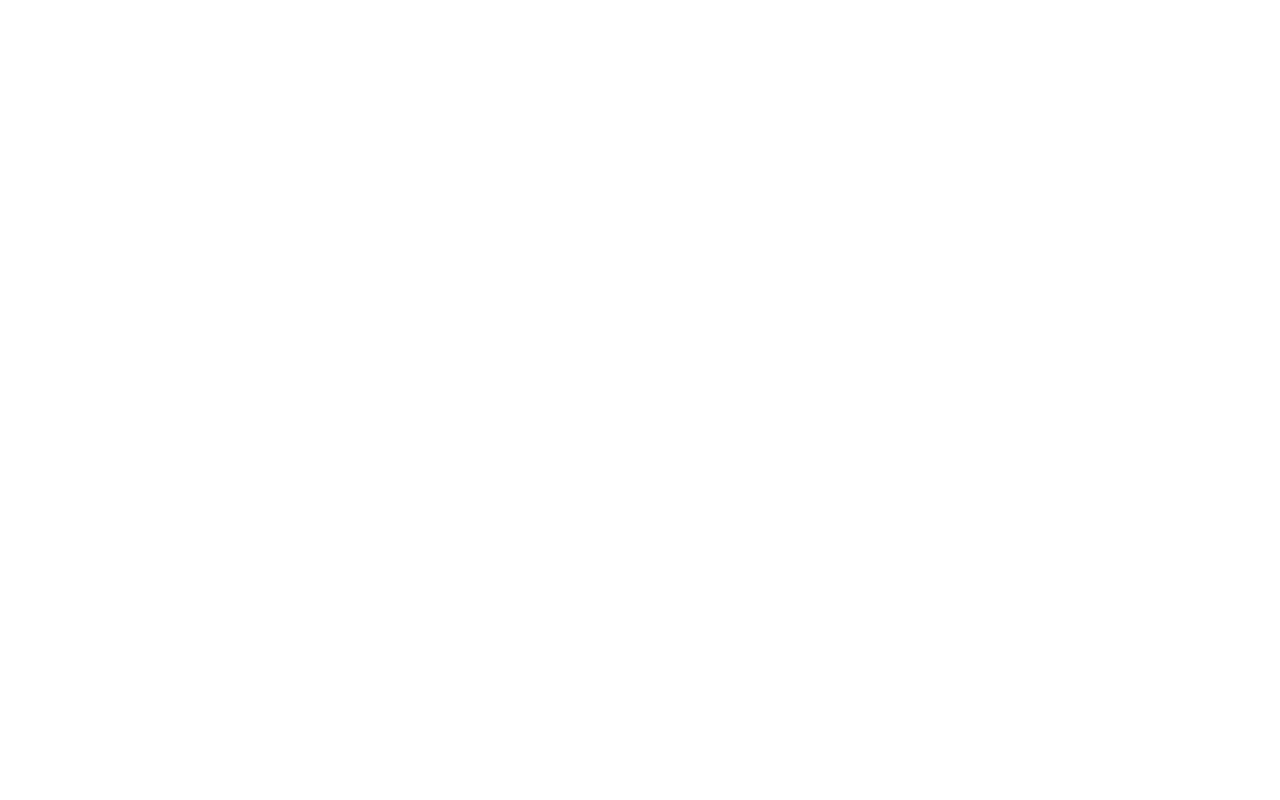
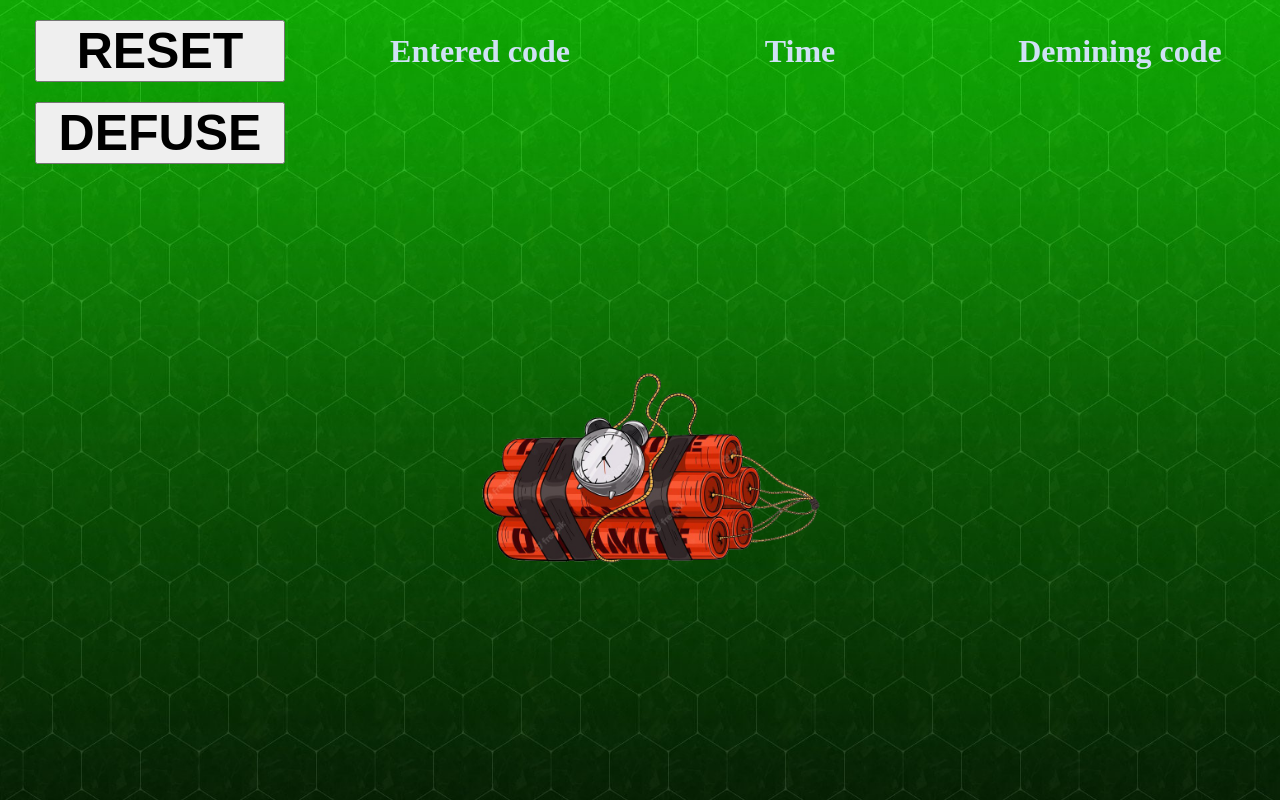
Before and after one commit to DidunR/tnt_game, a plain HTML site: page index.html in a window 1280 px wide. Drawn offline with Linux system fonts and the light colour scheme.

Commit message:
added html and css

```diff
--- /dev/null
+++ b/common.css
@@ -0,0 +1,10 @@
+* {
+    margin: 0;
+    padding: 0;
+    box-sizing: border-box;
+}
+
+:root {
+    --text-color: rgb(208, 225, 245);
+    --button-color: rgb(85,84,96);
+}
--- /dev/null
+++ b/index.css
@@ -0,0 +1,2 @@
+@import url(common.css);
+@import url(style.css);
--- a/index.html
+++ b/index.html
@@ -1,12 +1,34 @@
 <!DOCTYPE html>
 <html lang="en">
+
 <head>
     <meta charset="UTF-8">
     <meta http-equiv="X-UA-Compatible" content="IE=edge">
     <meta name="viewport" content="width=device-width, initial-scale=1.0">
-    <title>Document</title>
+    <title>TNT GAME</title>
+    <link rel="icon" href="img/icon_dynamite.png" type="image/x-icon">
+    <link rel="stylesheet" href="index.css">
 </head>
+
 <body>
+    <div class="container">
+        <img class="background_image" src="img/background.jpg" alt="Background image">
+        <div class="information">
+            <button class="reset">RESET</button>
+            <button class="ok">DEFUSE</button>
+            <span class="entered_code">Entered code</span>
+            <span class="set_entered_code"></span>
+            <span class="time">Time</span>
+            <span class="set_time"></span>
+            <span class="demining_code">Demining code</span>
+            <span class="set_demining_code"></span>
+        </div>
+        <div class="dynamite_container">
+            <img class="dynamite" src="/img/dynamite.png" alt="Dynamite">
+        </div>
+    </div>
+
     <script src="main.js"></script>
 </body>
+
 </html>
--- /dev/null
+++ b/style.css
@@ -0,0 +1,89 @@
+.container {
+    position: absolute;
+    width: 100%;
+    height: 100%;
+}
+
+.information {
+    margin-top: 20px;
+    position: relative;
+    display: grid;
+    grid-template-rows: repeat(2, 1fr);
+    grid-template-columns: repeat(4, 1fr);
+    place-items: center;
+    font-size: xx-large;
+    font-weight: bold;
+    grid-row-gap: 20px;
+    color: var(--text-color);
+}
+
+.reset {
+    grid-row: 1;
+    grid-column: 1;
+    width: 250px;
+    font-size: 50px;
+    font-weight: bold;
+}
+
+.entered_code {
+    grid-row: 1;
+    grid-column: 2;
+    user-select: none;
+}
+
+.time {
+    grid-row: 1;
+    grid-column: 3;
+    user-select: none;
+}
+
+.demining_code {
+    grid-row: 1;
+    grid-column: 4;
+    user-select: none;
+}
+
+.ok {
+    grid-row: 2;
+    grid-column: 1;
+    width: 250px;
+    font-size: 50px;
+    font-weight: bold;
+}
+
+.set_entered_code {
+    grid-row: 2;
+    grid-column: 2;
+    user-select: none;
+}
+
+.set_time {
+    grid-row: 2;
+    grid-column: 3;
+    user-select: none;
+}
+
+.set_demining_code {
+    grid-row: 2;
+    grid-column: 4;
+    user-select: none;
+}
+
+.background_image {
+    position: absolute;
+    width: 100%;
+    height: 100%;
+    -webkit-user-drag: none;
+}
+
+.dynamite_container {
+    position: absolute;
+    top: 60%;
+    left: 50%;
+    transform: translate(-50%, -50%);
+}
+
+.dynamite {
+    width: 400px;
+    -webkit-user-drag: none;
+}
```
Also changed, not shown: img/background.jpg (added), img/dynamite.png (added), img/icon_dynamite.png (added).
